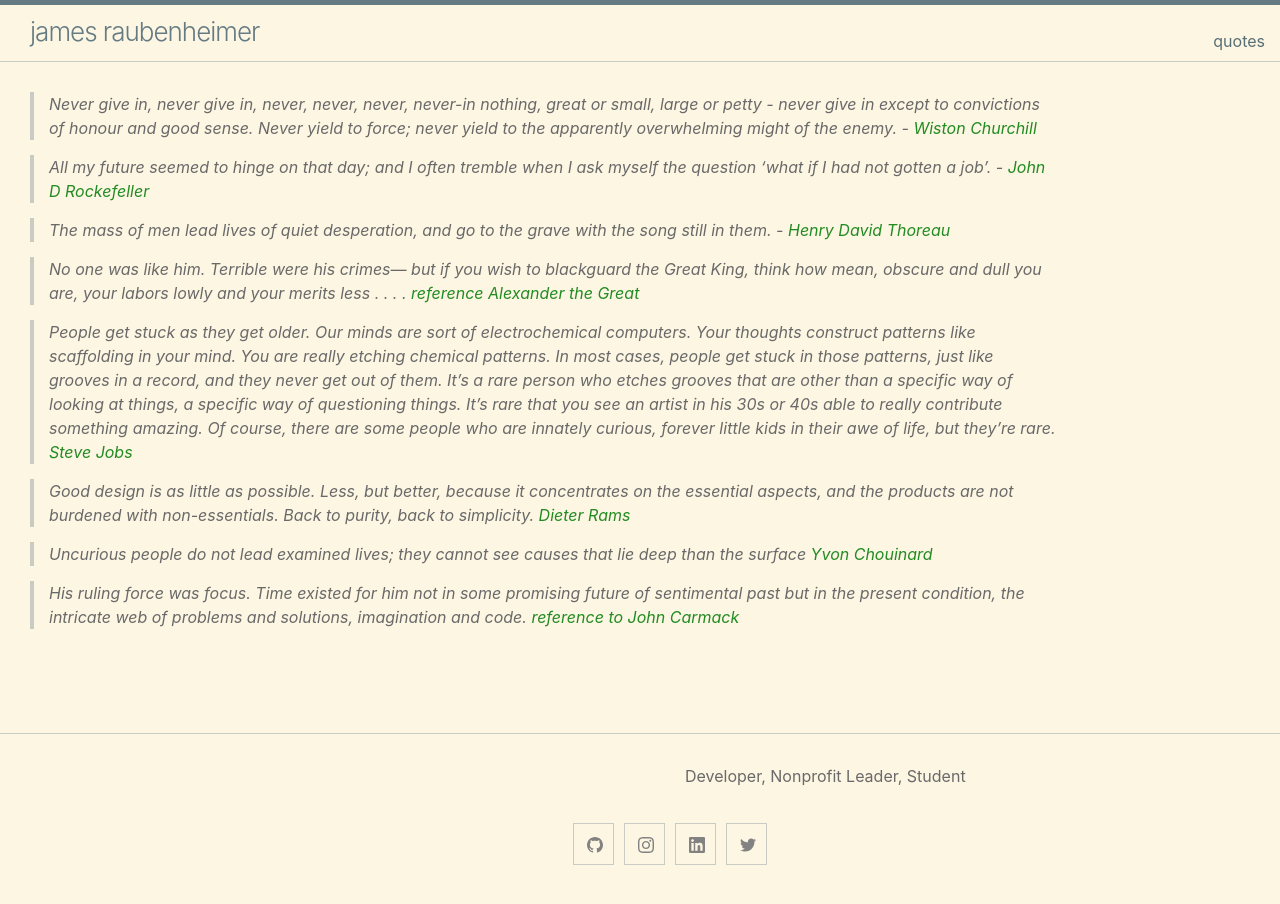
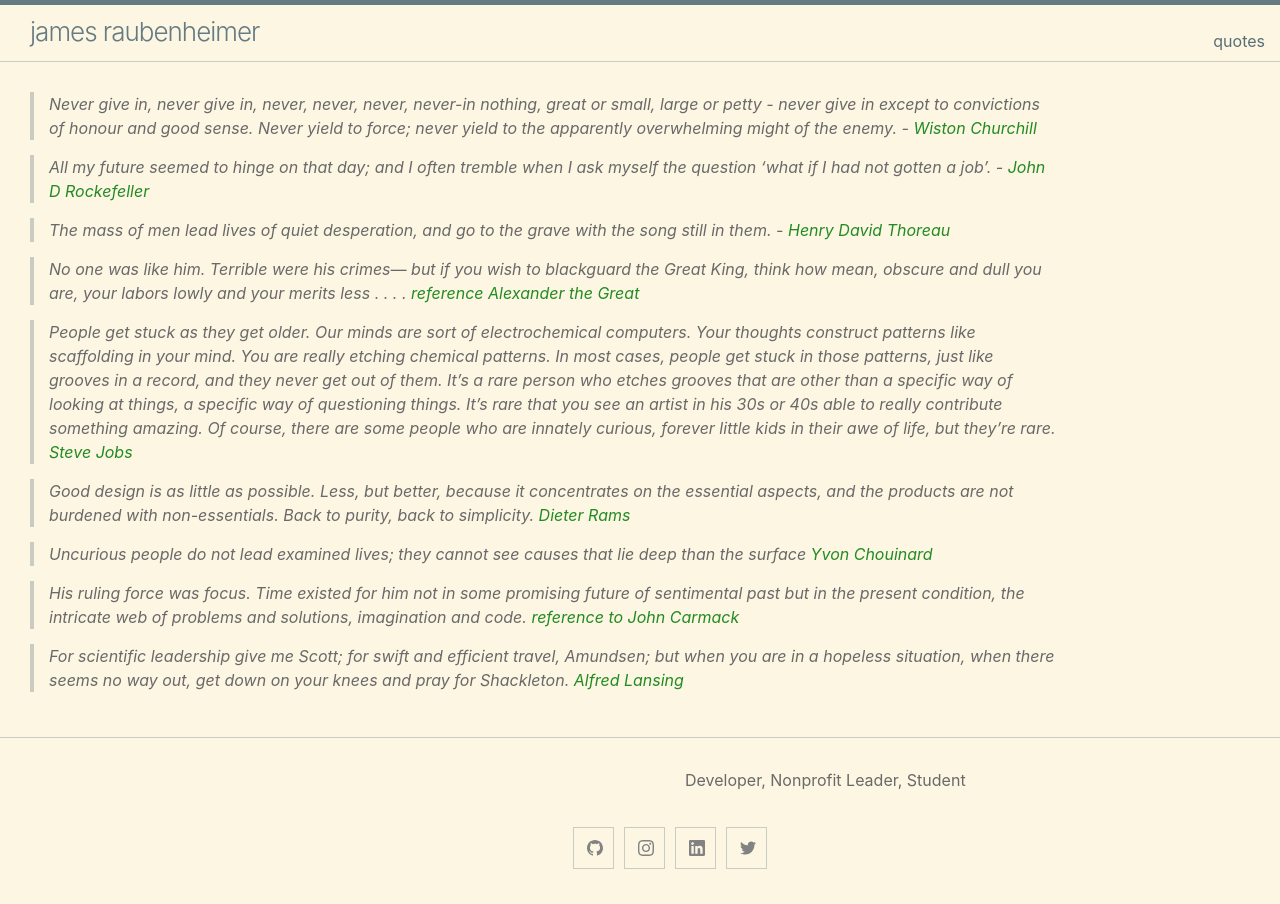
Before and after one commit to jamzrob/jamzrob.com, a Jekyll site: the page built from quotes.md, in a window 1280 px wide. Built offline with Jekyll 4.4.1, drawn with Linux system fonts in a browser that asks for light colours.

Commit message:
Added shackleton qoute

```diff
--- a/quotes.md
+++ b/quotes.md
@@ -22,3 +22,5 @@ permalink: /quotes/
 > Uncurious people do not lead examined lives; they cannot see causes that lie deep than the surface [Yvon Chouinard](https://www.amazon.com/Let-People-Surfing-Education-Businessman/dp/0143037838)
 
 > His ruling force was focus. Time existed for him not in some promising future of sentimental past but in the present condition, the intricate web of problems and solutions, imagination and code. [reference to John Carmack](https://www.amazon.com/Masters-Doom-Created-Transformed-Culture/dp/0812972155/ref=sr_1_1?dchild=1&keywords=masters+of+Doom&qid=1603829733&s=books&sr=1-1)
+
+> For scientific leadership give me Scott; for swift and efficient travel, Amundsen; but when you are in a hopeless situation, when there seems no way out, get down on your knees and pray for Shackleton. [Alfred Lansing](https://www.amazon.com/Endurance-Shackletons-Incredible-Alfred-Lansing/dp/0465062881_)
```
